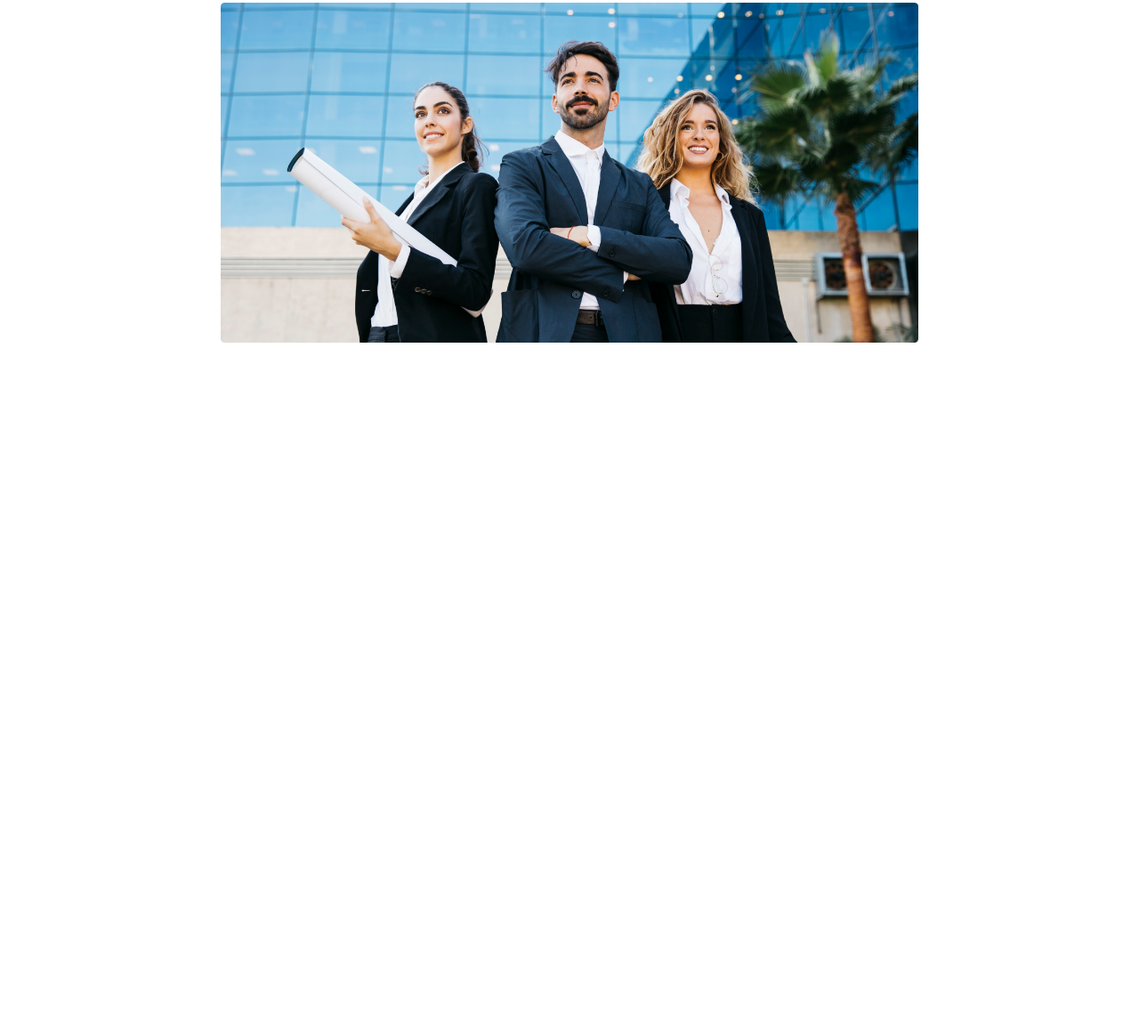
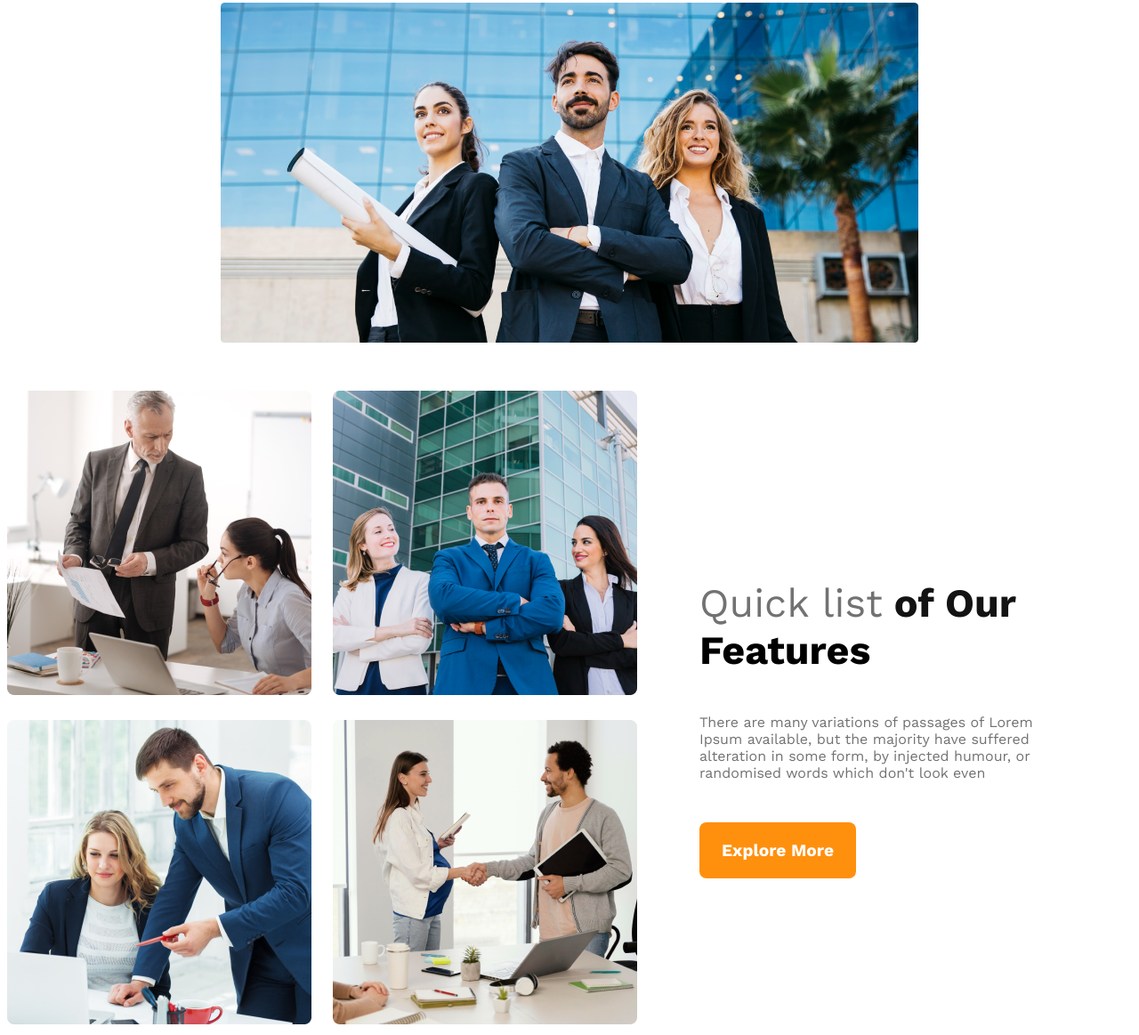
Before and after one commit to Houmayan/g3-architect, a plain HTML site: page index.html in a window 1280 px wide. Shown: the part 542-1705 px from the top of the page at 89% size. Before the commit the page ends 989 px from the top, so only its background shows below. Drawn offline with nearby package versions, Linux system fonts and the light colour scheme.

Commit message:
teams section done

```diff
--- a/architect.css
+++ b/architect.css
@@ -31,10 +31,7 @@ nav {
 }
 .nav-title {
   color: #131313;
-  /* text-align: center; */
-
   font-size: 2.5rem;
-  font-style: normal;
   font-weight: 700;
 }
 
@@ -76,7 +73,7 @@ nav a {
   color: #727272;
 }
 
-.banner img{
+.banner img {
   margin-top: 20px;
   width: 100%;
 }
@@ -84,28 +81,69 @@ nav a {
 /* responsive */
 /* mobile devices */
 @media screen and (max-width: 576px) {
-
-  header{
+  header {
     padding: 20px;
   }
-  nav{
+  nav {
     flex-direction: column;
   }
-  nav > ul{
+  nav > ul {
     flex-direction: column;
   }
 }
 
 /* Tablet or medium devices */
-@media screen and(min-width:576px) and (max-width:960px) {
-
-  header{
+@media screen and (min-width: 576px) and (max-width: 960px) {
+  header {
     padding: 40px;
   }
-  nav{
+  nav {
     flex-direction: column;
   }
-  nav > ul{
+  nav > ul {
     flex-direction: column;
   }
 }
+
+/* main styles */
+
+main {
+  max-width: 1440px;
+  margin: 0 auto;
+}
+
+/* teams style */
+.teams-container {
+  display: flex;
+  align-items: center;
+
+}
+
+.teams-img-container {
+  display: grid;
+  grid-template-columns: repeat(2, 1fr);
+  gap: 1.5rem;
+}
+
+.teams-content {
+  padding-left: 70px;
+  padding-right: 70px;
+}
+.teams-title {
+  font-size: 2.8rem;
+}
+
+.teams-title .quick {
+  color: #727272;
+  font-weight: 500;
+}
+
+.teams-title .our {
+  color: #131313;
+  font-weight: 700;
+}
+
+.teams-description {
+  color: #727272;
+  font-weight: 400;
+}
--- a/index.html
+++ b/index.html
@@ -33,7 +33,26 @@
 
     </header>
 
-    <main></main>
+    <main>
+      <!-- teams section -->
+      <section class="teams-container">
+        <div class="teams-img-container">
+          <div class="teams-image"><img src="images/team1.png" alt=""></div>
+          <div class="teams-image"><img src="images/team2.png" alt=""></div>
+          <div class="teams-image"><img src="images/team3.png" alt=""></div>
+          <div class="teams-image"><img src="images/team4.png" alt=""></div>
+        </div>
+        <div class="teams-content">
+          <h3 class="teams-title">
+            <span class="quick">Quick list</span> <span class="our">of Our</span><br><span class="features">Features</span>
+          </h3>
+          <p class="teams-description">
+            There are many variations of passages of Lorem Ipsum available, but the majority have suffered alteration in some form, by injected humour, or randomised words which don't look even
+          </p>
+          <button class="btn-primary">Explore More</button>
+        </div>
+      </section>
+    </main>
 
     <footer></footer>
   </body>
```
